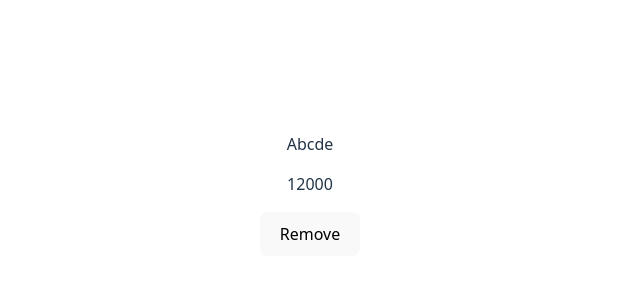
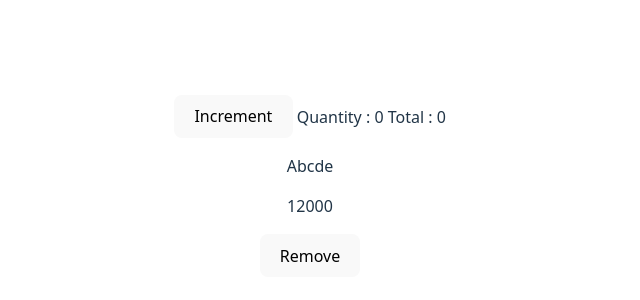
Before and after one commit to Ardhiityo/VueJS-3-Mastery-BWA, a Vue app in the folder composition api/: page / in a window 1280 px wide. Shown: the part 214-514 px from the top of the page, without its empty margins (330-970 px from the left). Built offline with nearby package versions, Linux system fonts and the light colour scheme.

Commit message:
Lifecycle hook

```diff
--- a/composition api/src/App.vue
+++ b/composition api/src/App.vue
@@ -1,5 +1,5 @@
 <script>
-import { toRefs, reactive, ref, toRef, computed, watch, watchEffect } from 'vue';
+import { toRefs, reactive, ref, toRef, computed, watch, watchEffect, onMounted, onUpdated, onUnmounted } from 'vue';
 import CartItem from './components/CartItem.vue';
 
 export default {
@@ -48,6 +48,9 @@ export default {
     // Secara default beraksi dimulai ketika compoent dimuat
     // watchEffect(() => console.log('total change from watchEffect:', total.value));
 
+    onMounted(() => console.log('Mounted'));
+    onUpdated(() => console.log('Updated'));
+
     const items = reactive([
       {
         id: 1,
@@ -83,15 +86,15 @@ export default {
 <template>
   <section>
     <!-- <h1>{{ message }}</h1> -->
-    <!-- <button @click="increment">Increment</button>
-    <button @click="decrement">Decrement</button>
+    <button @click="increment">Increment</button>
+    <!-- <button @click="decrement">Decrement</button> -->
 
-    <p>{{ product.name }}</p>
+    <!-- <p>{{ product.name }}</p>
     <p>{{ product.price }}</p>
     <button @click="swapProduct">Swap</button> -->
 
-    <!-- Quantity : {{ product.quantity }}
-    Total : {{ total }} -->
+    Quantity : {{ product.quantity }}
+    Total : {{ total }}
 
     <div v-for="(item, index) in items" :key="index">
       <CartItem :item="item" @handle-remove="handleRemove" />
--- a/composition api/src/components/CartItem.vue
+++ b/composition api/src/components/CartItem.vue
@@ -1,4 +1,5 @@
 <script>
+import { onUnmounted } from 'vue';
 export default {
     props: {
         item: {
@@ -7,6 +8,7 @@ export default {
     },
     emits: ['handleRemove'],
     setup() {
+        onUnmounted(() => console.log('Unmounted'));
         return {
             //
         }
```
